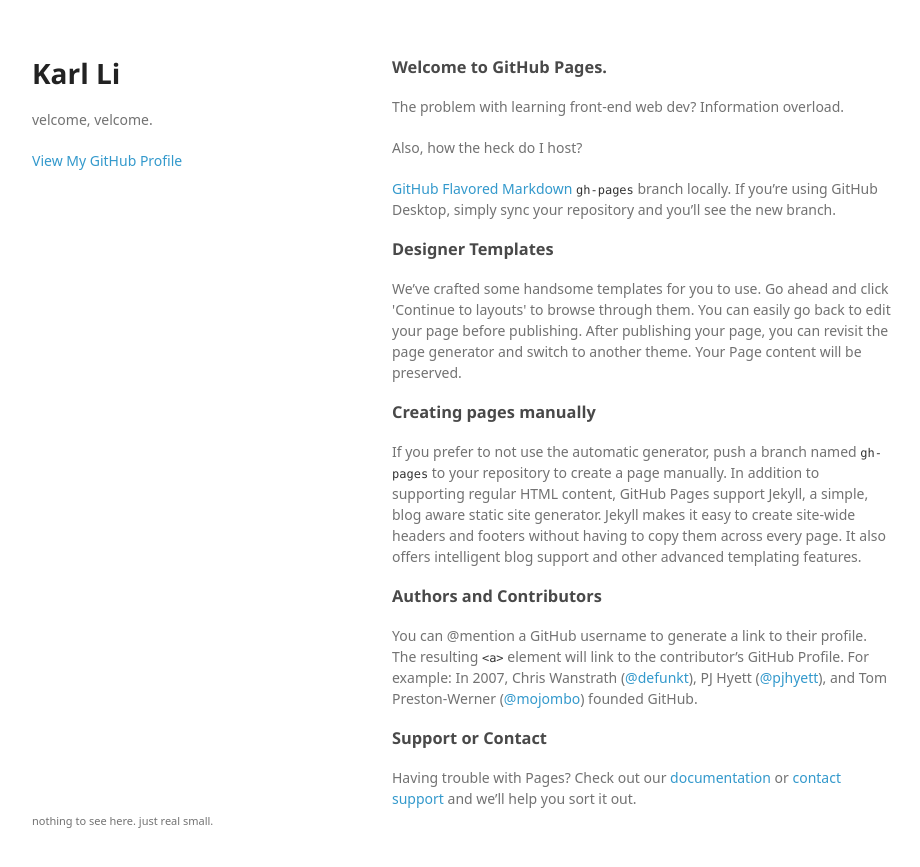
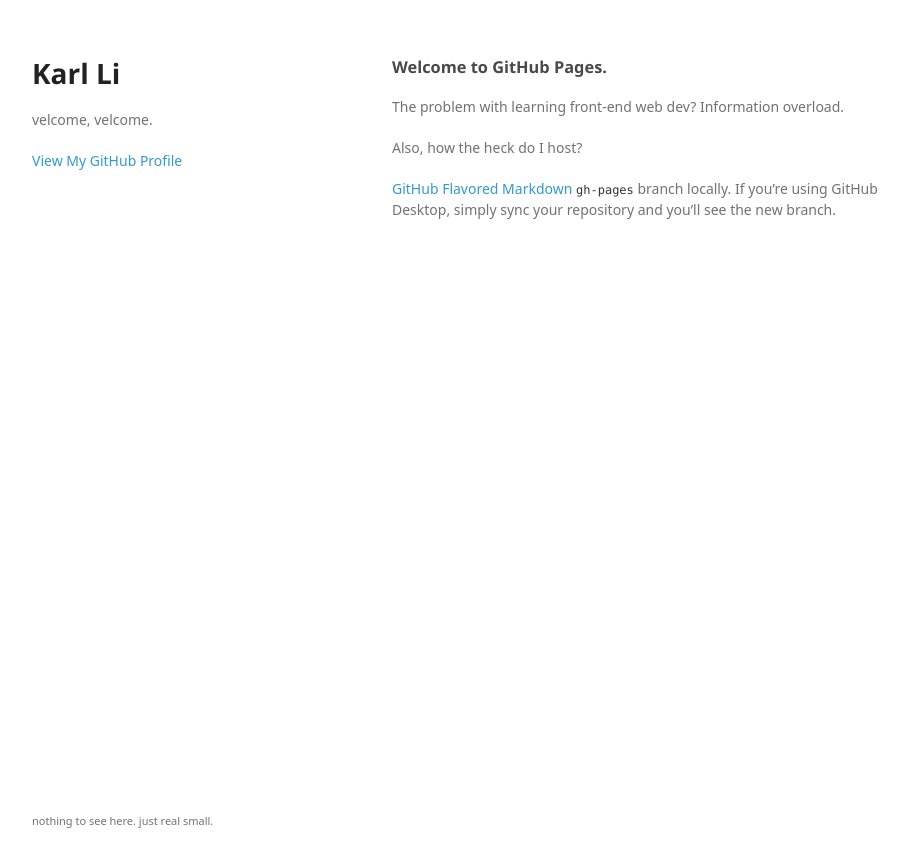
Before and after one commit to karl-li/karl-li.github.io, a Jekyll site: the page index.html, which Jekyll copies as it is, in a window 1280 px wide. Shown: the top 867 px of the page, without its empty margins (178-1098 px from the left). Built offline with Jekyll 4.4.1, drawn with Linux system fonts in a browser that asks for light colours; some web fonts are replaced.

Commit message:
First changes in 4 years.

```diff
--- a/index.html
+++ b/index.html
@@ -28,21 +28,6 @@
             <p>Also, how the heck do I host?</p>
             <p><a href="https://guides.github.com/features/mastering-markdown/">GitHub Flavored Markdown</a>
               <code>gh-pages</code> branch locally. If you’re using GitHub Desktop, simply sync your repository and you’ll see the new branch.</p>
-            <h3>
-<a id="designer-templates" class="anchor" href="#designer-templates" aria-hidden="true"><span aria-hidden="true" class="octicon octicon-link"></span></a>Designer Templates</h3>
-            <p>We’ve crafted some handsome templates for you to use. Go ahead and click 'Continue to layouts' to browse through them. You can easily go back to edit your page before publishing. After publishing your page, you can revisit the page generator
-                and switch to another theme. Your Page content will be preserved.</p>
-            <h3>
-<a id="creating-pages-manually" class="anchor" href="#creating-pages-manually" aria-hidden="true"><span aria-hidden="true" class="octicon octicon-link"></span></a>Creating pages manually</h3>
-            <p>If you prefer to not use the automatic generator, push a branch named <code>gh-pages</code> to your repository to create a page manually. In addition to supporting regular HTML content, GitHub Pages support Jekyll, a simple, blog aware static
-                site generator. Jekyll makes it easy to create site-wide headers and footers without having to copy them across every page. It also offers intelligent blog support and other advanced templating features.</p>
-            <h3>
-<a id="authors-and-contributors" class="anchor" href="#authors-and-contributors" aria-hidden="true"><span aria-hidden="true" class="octicon octicon-link"></span></a>Authors and Contributors</h3>
-            <p>You can @mention a GitHub username to generate a link to their profile. The resulting <code>&lt;a&gt;</code> element will link to the contributor’s GitHub Profile. For example: In 2007, Chris Wanstrath (<a href="https://github.com/defunkt"
-                    class="user-mention">@defunkt</a>), PJ Hyett (<a href="https://github.com/pjhyett" class="user-mention">@pjhyett</a>), and Tom Preston-Werner (<a href="https://github.com/mojombo" class="user-mention">@mojombo</a>) founded GitHub.</p>
-            <h3>
-<a id="support-or-contact" class="anchor" href="#support-or-contact" aria-hidden="true"><span aria-hidden="true" class="octicon octicon-link"></span></a>Support or Contact</h3>
-            <p>Having trouble with Pages? Check out our <a href="https://help.github.com/pages">documentation</a> or <a href="https://github.com/contact">contact support</a> and we’ll help you sort it out.</p>
         </section>
         <footer>
             <p><small>nothing to see here. just real small.</small></p>
```
